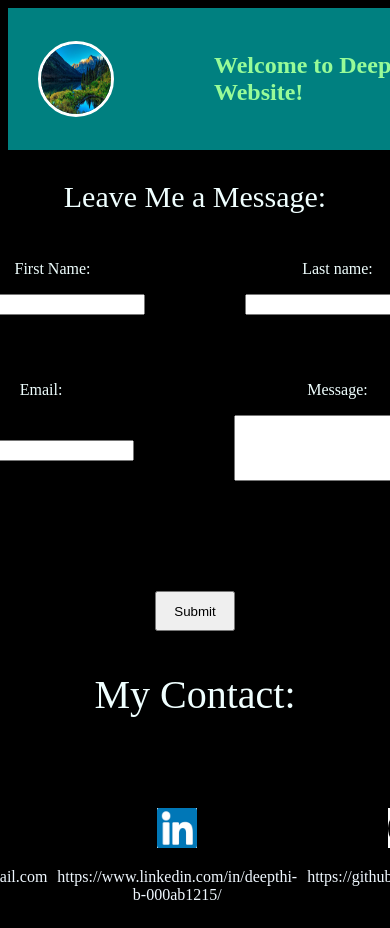
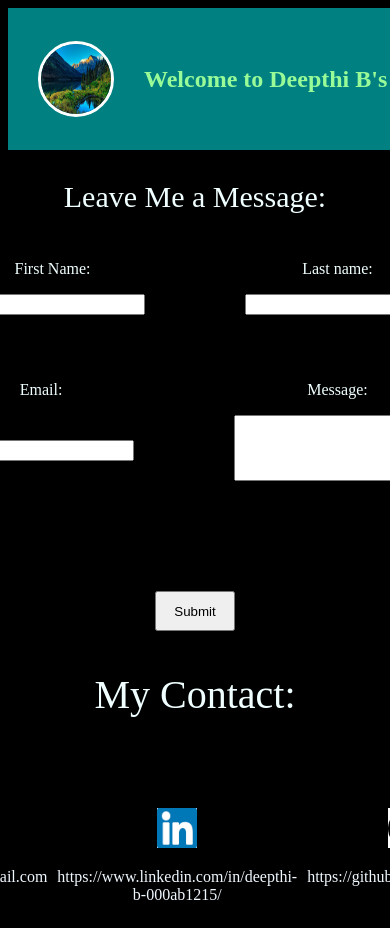
Before and after one commit to Deepthi120-ai/Deepthi-Portfolio-Page, a website: page Contact.html in a window 390 px wide. Shown: the top 928 px of the page. Drawn offline with Linux system fonts and the light colour scheme.

Commit message:
some more ui changes 2

```diff
--- a/public/Styles.css
+++ b/public/Styles.css
@@ -39,8 +39,8 @@
     h1{
         justify-self:center;
         align-self:center;
-        margin-left:100px;
-        flex-grow:1;
+        margin-left:30px;
+        /* flex-grow:1; */
         /* top:37px;
         left:40px; */
         color:palegreen;
```
